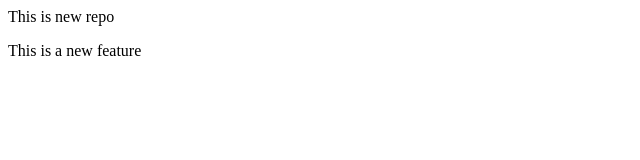
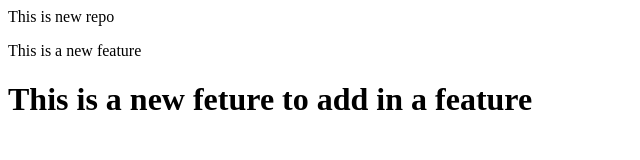
Before and after one commit to Abdulvahab094/localdemo, a plain HTML site: page index.html in a window 1280 px wide. Shown: the whole page, without its empty margins (0-640 px from the left). Drawn offline with Linux system fonts and the light colour scheme.

Commit message:
Add new features

```diff
--- a/index.html
+++ b/index.html
@@ -1,2 +1,4 @@
+
 <p> This is new repo</p>
 <p> This is a new feature<p>
+<h1> This is a new feture to add in a feature </h1>
```
